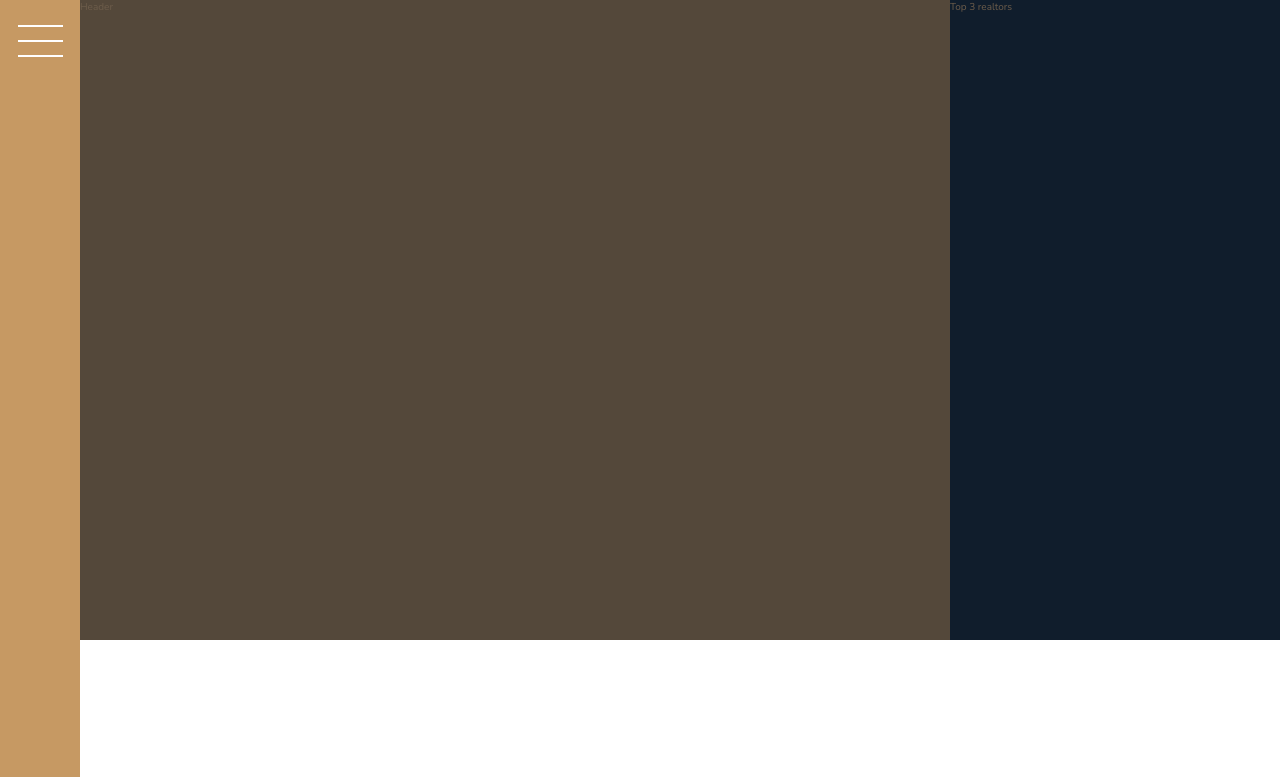
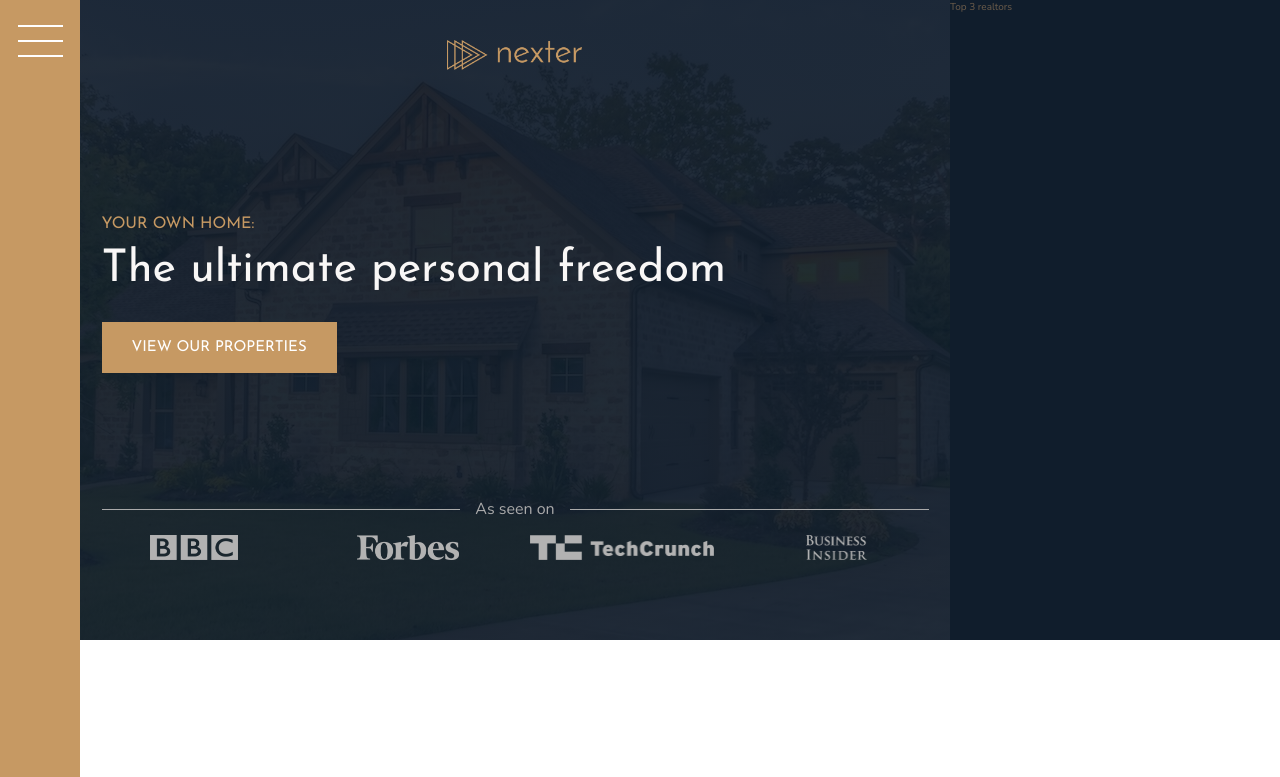
Before and after one commit to linusmanuel/Nexter, a website: page index.html in a window 1280 px wide. Shown: the top 777 px of the page. Drawn offline with nearby package versions, Linux system fonts and the light colour scheme.

Commit message:
Building the Header

```diff
--- a/index.html
+++ b/index.html
@@ -19,7 +19,17 @@
     </div>
 
     <header class="header">
-      Header
+      <img src="img/logo.png" alt="Nexter logo" class="header__logo">
+      <h3 class="heading-3">Your own home:</h3>
+      <h1 class="heading-1">The ultimate personal freedom</h1>
+      <button class="btn header__btn">View our properties</button>
+      <div class="header__seenon-text">As seen on</div>
+      <div class="header__seenon-logos">
+        <img src="/img/logo-bbc.png" alt="Seen on logo 1">
+        <img src="/img/logo-forbes.png" alt="Seen on logo 2">
+        <img src="/img/logo-techcrunch.png" alt="Seen on logo 3">
+        <img src="/img/logo-bi.png" alt="Seen on logo 4">
+      </div>
     </header>
 
     <div class="realtors">
--- a/package.json
+++ b/package.json
@@ -5,8 +5,7 @@
   "main": "index.js",
   "scripts": {
     "watch:sass": "node-sass sass/main.scss css/style.css -w",
-    "compile:sass": "node-sass sass/main.scss css/style.comp.css",
-    "concat:css": ""
+    "compile:sass": "node-sass sass/main.scss css/style.comp.css"
   },
   "repository": {
     "type": "git",
--- a/sass/_header.scss
+++ b/sass/_header.scss
@@ -1,4 +1,55 @@
 .header {
-  background-color: $color-grey-dark-1;
   grid-column: full-start / col-end 6;
+  background-image: linear-gradient(
+      rgba($color-secondary, 0.93),
+      rgba($color-secondary, 0.93)
+    ),
+    url("../img/hero.jpeg");
+  background-position: center;
+  padding: 8rem;
+  padding-top: 4rem;
+  display: grid;
+  grid-template-rows: 1fr min-content 6rem 1fr;
+  row-gap: 1.5rem;
+  grid-template-columns: max-content;
+  justify-content: center;
+
+  &__logo {
+    height: 3rem;
+    justify-self: center;
+  }
+
+  &__btn {
+    align-self: start;
+    justify-self: start;
+  }
+
+  &__seenon-text {
+    display: grid;
+    grid-template-columns: 1fr max-content 1fr;
+    column-gap: 1.5rem;
+    align-items: center;
+
+    font-size: 1.6rem;
+    color: $color-grey-light-2;
+
+    &::before,
+    &::after {
+      height: 1px;
+      content: "";
+      background-color: currentColor;
+    }
+  }
+
+  &__seenon-logos {
+    display: grid;
+    grid-template-columns: repeat(4, 1fr);
+    column-gap: 3rem;
+    justify-items: center;
+
+    img {
+      height: 2.5rem;
+      filter: brightness(70%);
+    }
+  }
 }
--- a/sass/_typography.scss
+++ b/sass/_typography.scss
@@ -5,6 +5,9 @@
 
 .heading-1 {
   @extend %heading;
+  font-size: 4.5rem;
+  color: $color-grey-light-1;
+  line-height: 1;
 }
 
 .heading-2 {
```
Also changed, not shown: css/style.css, 1 other file.
